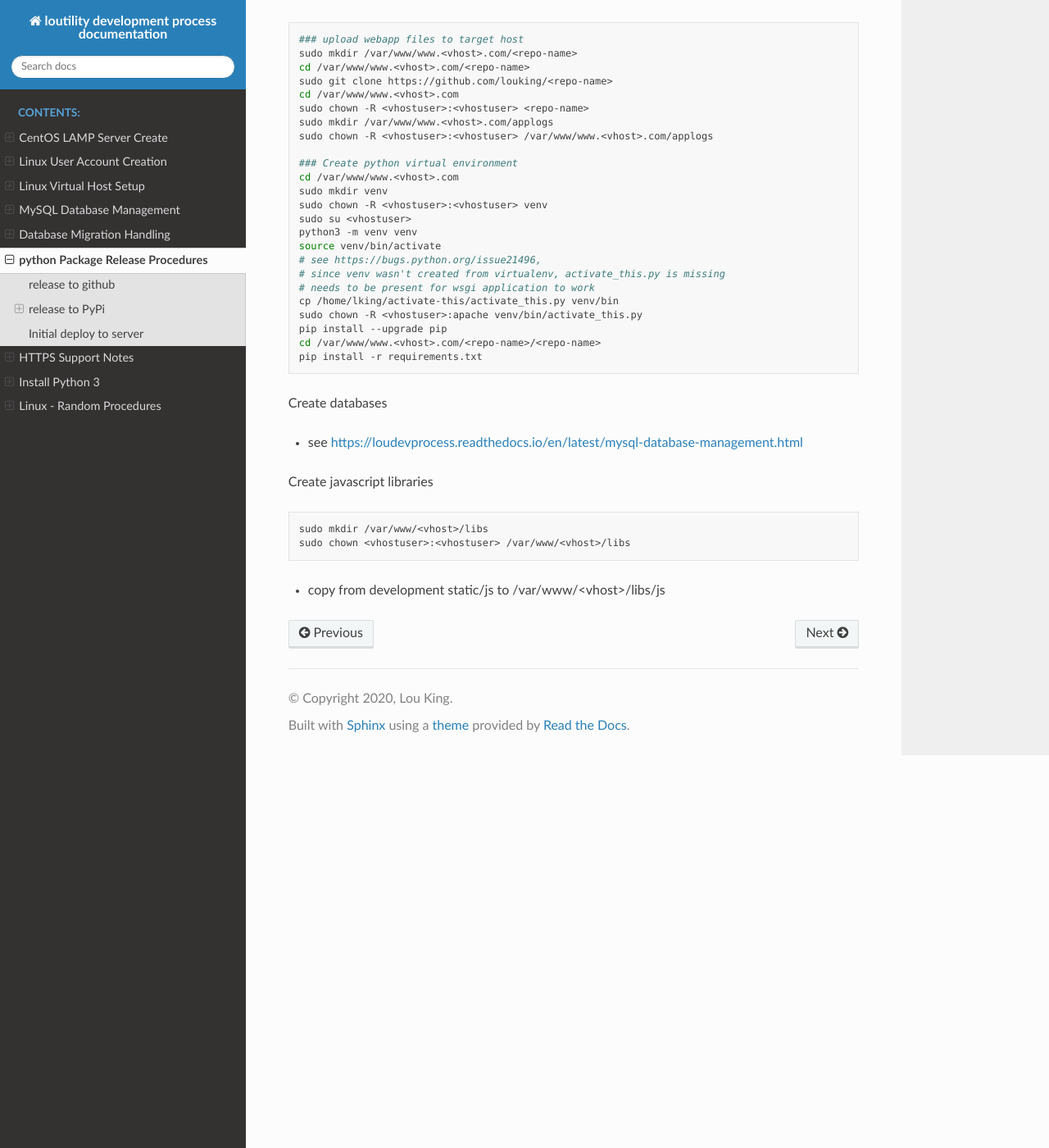
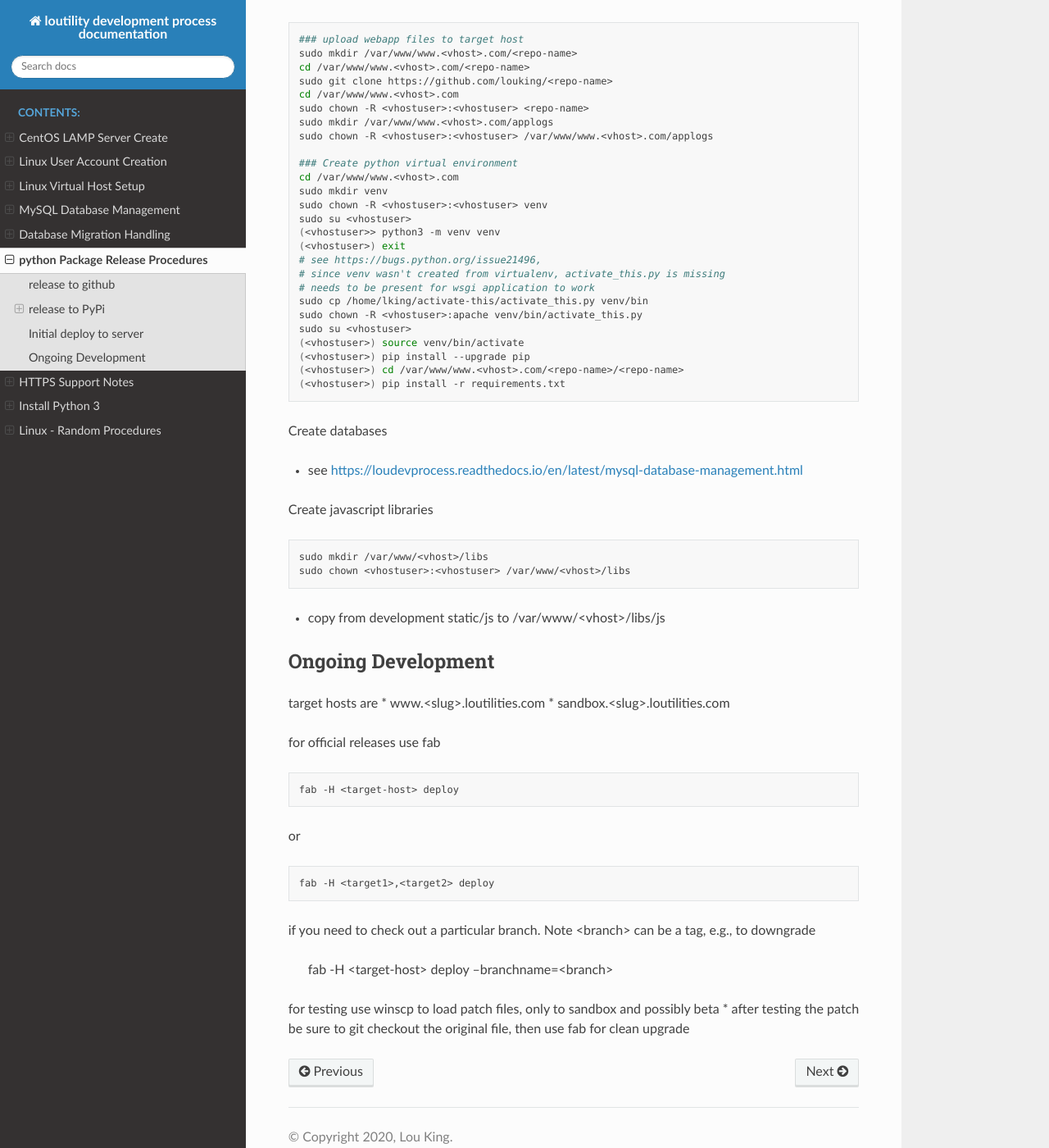
Before and after one commit to shanholtzerk/fork_loudevprocess, a Sphinx documentation site: the page built from docs/source/python-package-release-procedure.rst, in a window 1280 px wide and 1400 px high, scrolled down 2331 px. Shown: the whole window at 82% size. Built offline with Sphinx 7.4.7 and the Read the Docs theme 2.0.0, drawn with Linux system fonts in a browser that asks for light colours.

Commit message:
package release - ongoing development

```diff
--- a/docs/source/python-package-release-procedure.rst
+++ b/docs/source/python-package-release-procedure.rst
@@ -135,16 +135,18 @@ Create server directory structure and virtual environment
     sudo mkdir venv
     sudo chown -R <vhostuser>:<vhostuser> venv
     sudo su <vhostuser>
-    python3 -m venv venv
-    source venv/bin/activate
+    (<vhostuser>> python3 -m venv venv
+    (<vhostuser>) exit
     # see https://bugs.python.org/issue21496,
     # since venv wasn't created from virtualenv, activate_this.py is missing
     # needs to be present for wsgi application to work
-    cp /home/lking/activate-this/activate_this.py venv/bin
+    sudo cp /home/lking/activate-this/activate_this.py venv/bin
     sudo chown -R <vhostuser>:apache venv/bin/activate_this.py
-    pip install --upgrade pip
-    cd /var/www/www.<vhost>.com/<repo-name>/<repo-name>
-    pip install -r requirements.txt
+    sudo su <vhostuser>
+    (<vhostuser>) source venv/bin/activate
+    (<vhostuser>) pip install --upgrade pip
+    (<vhostuser>) cd /var/www/www.<vhost>.com/<repo-name>/<repo-name>
+    (<vhostuser>) pip install -r requirements.txt
 
 Create databases
 
@@ -158,3 +160,29 @@ Create javascript libraries
     sudo chown <vhostuser>:<vhostuser> /var/www/<vhost>/libs
 
 - copy from development static/js to /var/www/<vhost>/libs/js
+
+Ongoing Development
+--------------------------
+
+target hosts are
+* www.<slug>.loutilities.com
+* sandbox.<slug>.loutilities.com
+
+for official releases use fab
+
+.. code-block:: shell
+
+    fab -H <target-host> deploy
+
+or
+
+.. code-block:: shell
+
+    fab -H <target1>,<target2> deploy
+
+if you need to check out a particular branch. Note <branch> can be a tag, e.g., to downgrade
+
+    fab -H <target-host> deploy --branchname=<branch>
+
+for testing use winscp to load patch files, only to sandbox and possibly beta
+* after testing the patch be sure to git checkout the original file, then use fab for clean upgrade
```
